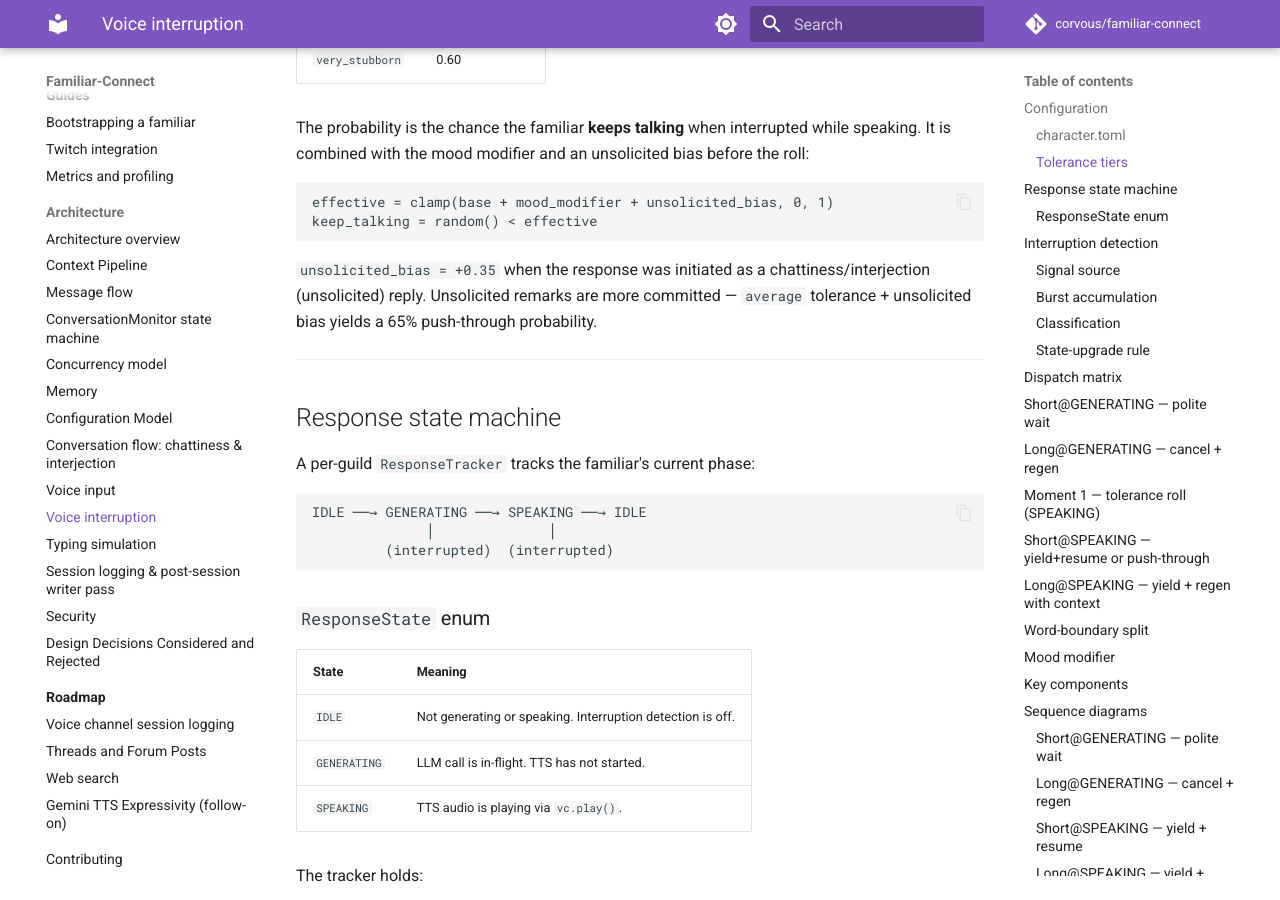
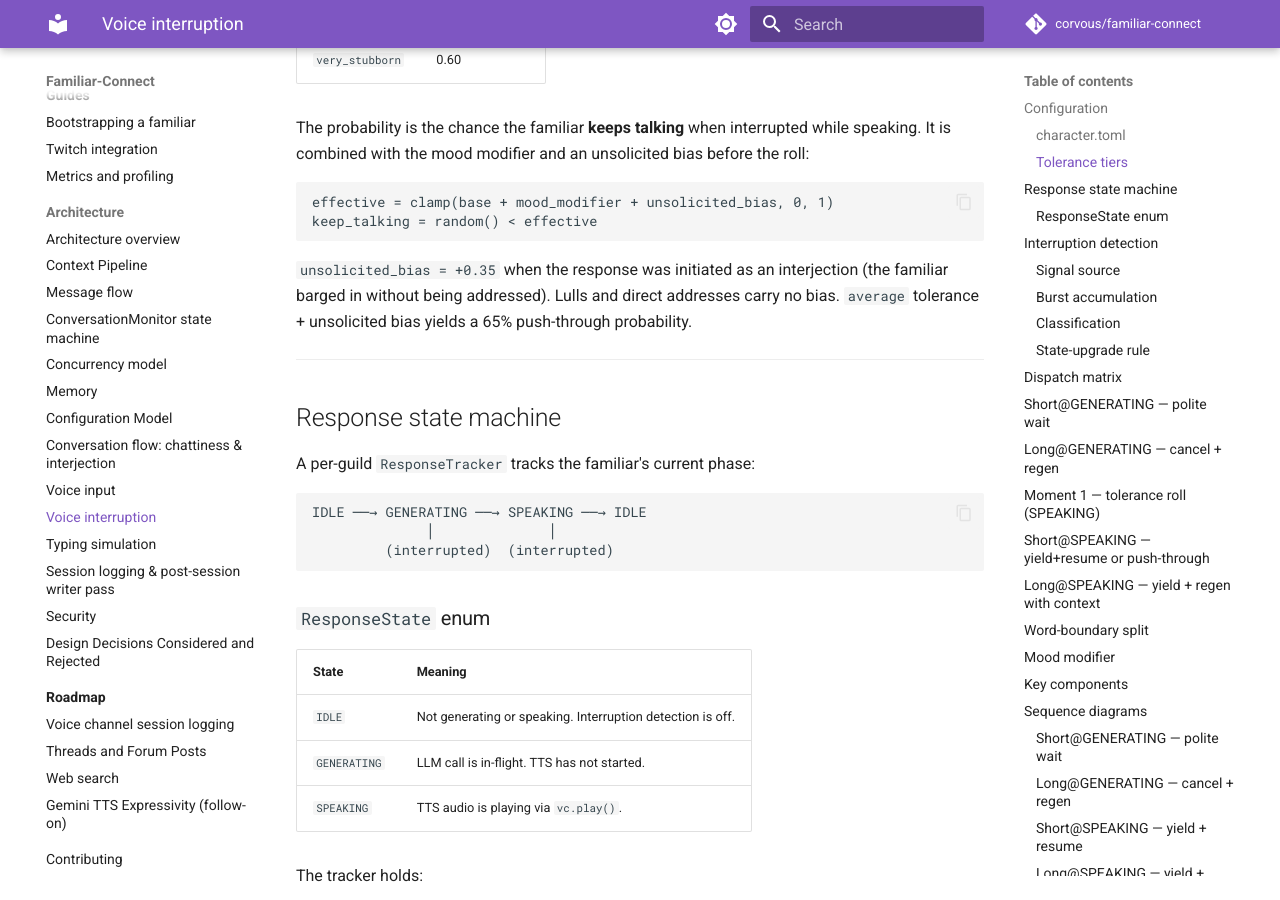
Before and after one commit to CorVous/Familiar-Connect, an MkDocs documentation site: the page built from docs/architecture/interruption.md, in a window 1280 px wide and 900 px high, scrolled down 1132 px. Built offline with MkDocs 1.6.1 and Material for MkDocs 9.7.7, drawn with Linux system fonts in a browser that asks for light colours; comment, search, counter and statistics services are not loaded.

Commit message:
fix: lull responses no longer flagged as unsolicited (#66)
Lulls fire after silence and are closer to being invited to speak;
only interjections (barging in without being addressed) should carry
the +0.35 push-through bias. Tightens ResponseTrigger.is_unsolicited
to return True only for interjection, removes the hardcoded
tracker.is_unsolicited = True in _deliver_to_monitor, and updates
tests and docs to match.

https://claude.ai/code/session_01Y78Qra5gpb87DumxVGrhLV

Co-authored-by: Claude <noreply@anthropic.com>

````diff
--- a/docs/architecture/interruption.md
+++ b/docs/architecture/interruption.md
@@ -54,10 +54,10 @@ effective = clamp(base + mood_modifier + unsolicited_bias, 0, 1)
 keep_talking = random() < effective
 ```
 
-`unsolicited_bias = +0.35` when the response was initiated as a
-chattiness/interjection (unsolicited) reply. Unsolicited remarks are more
-committed — `average` tolerance + unsolicited bias yields a 65% push-through
-probability.
+`unsolicited_bias = +0.35` when the response was initiated as an
+interjection (the familiar barged in without being addressed). Lulls and
+direct addresses carry no bias. `average` tolerance + unsolicited bias
+yields a 65% push-through probability.
 
 ---
 
````
Also changed, not shown: docs/architecture/chattiness-fsm.md (+4 -3 lines), 3 other files.
